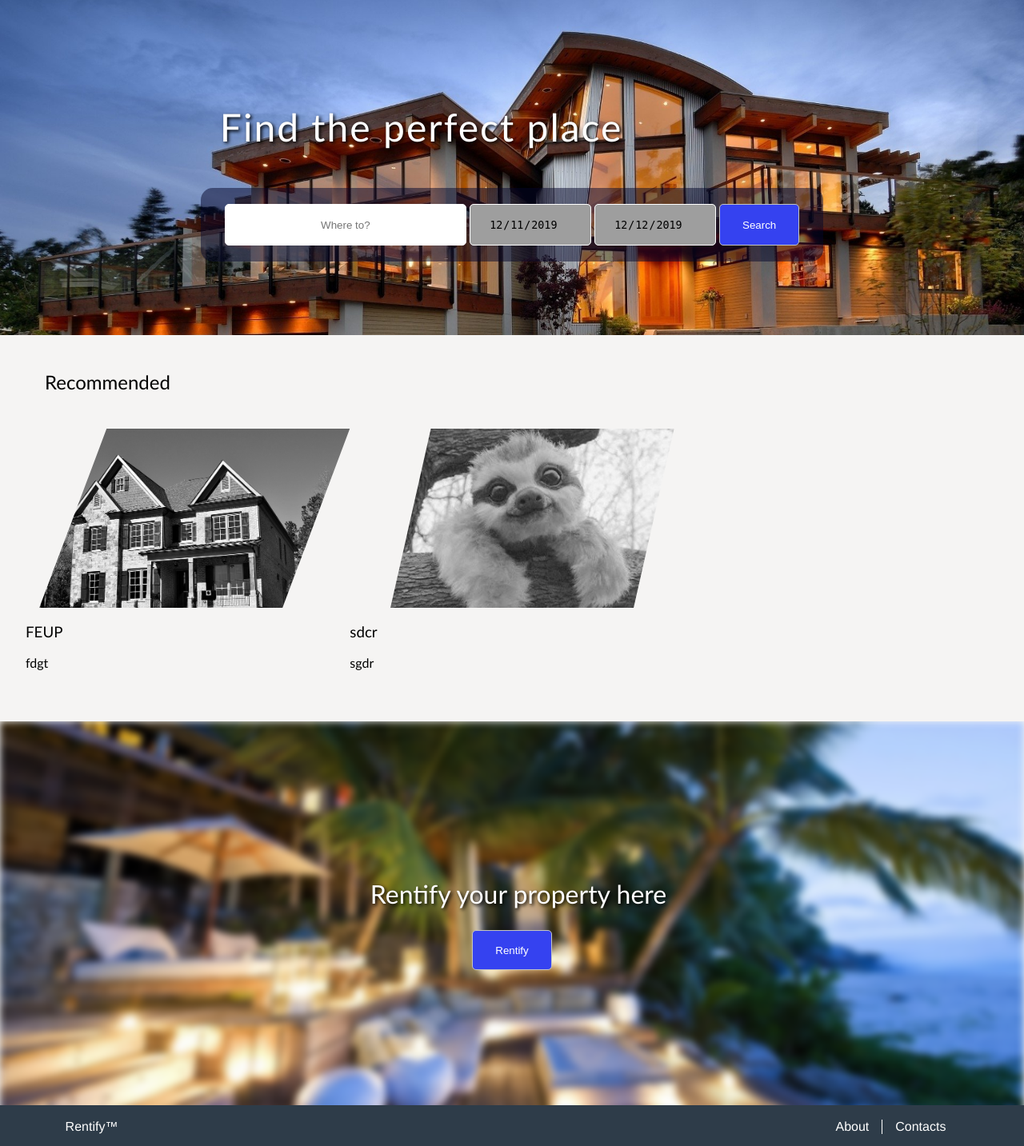
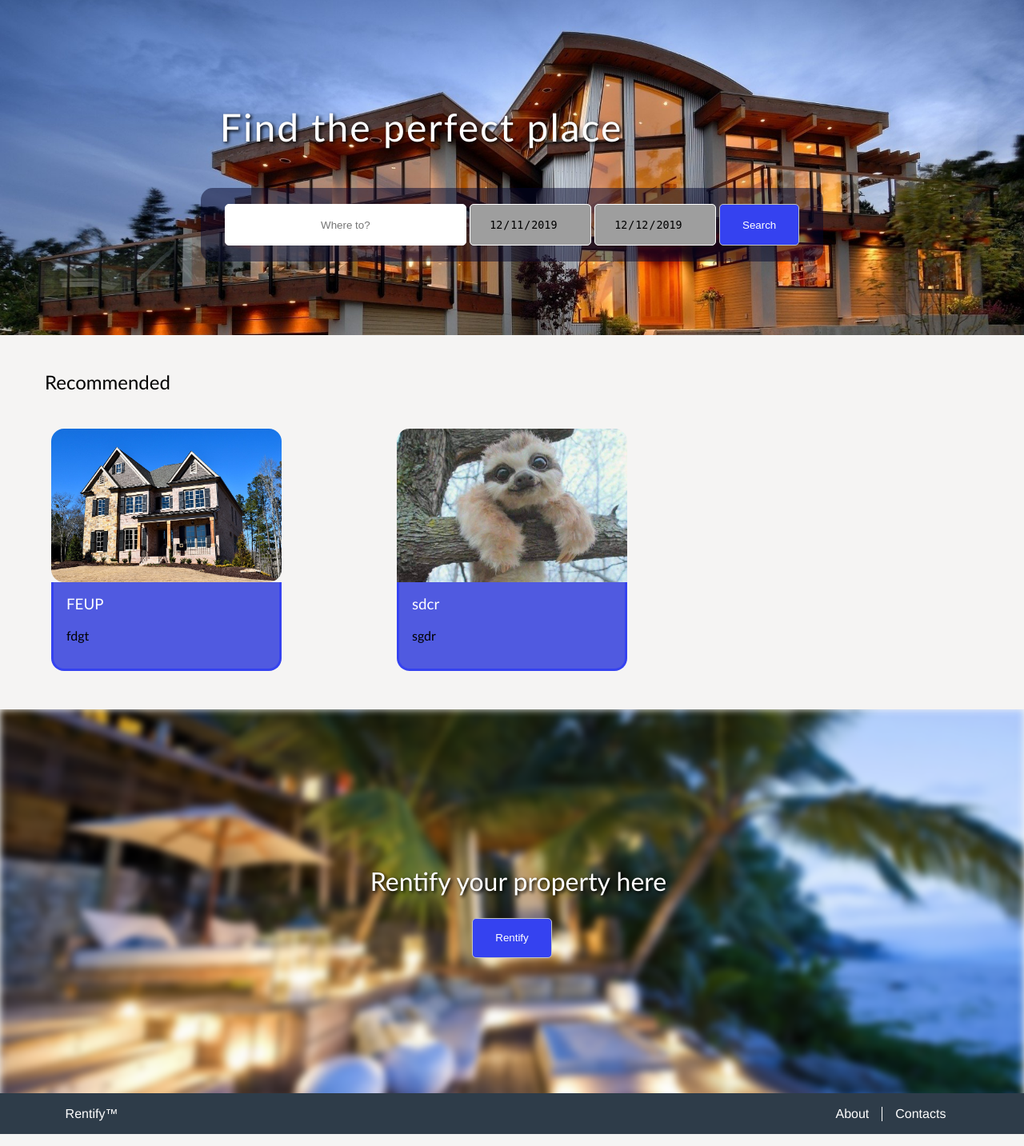
Before and after one commit to pemesteves/LTW_Project, a PHP site: page /pages/index.php in a window 1280 px wide. Shown: the part 81-1514 px from the top of the page at 80% size. Run offline with PHP 8.4, Linux system fonts and the light colour scheme; data comes from the database, SQL or seed files in the repository; both versions use the stored data as it was after the commit; grey boxes are pictures that could not be loaded.

Commit message:
Improved css on main page

```diff
--- a/css/main_page.css
+++ b/css/main_page.css
@@ -55,7 +55,9 @@
 
 #recommended ul {
     display: grid;
-    grid-template-columns: 1fr 1fr 1fr;
+    margin-left: 2em;
+    margin-right: 2em;
+    grid-template-columns: 1fr 0.5fr 1fr 0.5fr 1fr;
     padding: 0%;
 }
 
@@ -63,27 +65,44 @@
     list-style-type: none;
 }
 
+#recommended ul li:nth-child(1) {
+    grid-column: 1;
+}
+
+#recommended ul li:nth-child(2) {
+    grid-column: 3;
+}
+
+#recommended ul li:nth-child(3) {
+    grid-column: 5;
+}
+
+#recommended .info {
+    border: solid #3542f0;
+    border-width: 0em 0.2em 0.2em 0.2em;
+    border-bottom-right-radius: 1em;
+    border-bottom-left-radius: 1em;
+    background: #505ae0;
+    padding: 1em;
+}
+
 #recommended article h3 {
-    color: black;
+    color: white;
     font-weight: lighter;
+    margin-top: 0%;
 }
 
 #recommended .height_crop {
-    max-height: 14em;
+    max-height: 12em;
     overflow: hidden;
 }
 
 #recommended ul li article img {
     width: 100%;
-    filter: gray; /* IE5+ */
-    -webkit-filter: grayscale(1); /* Webkit Nightlies & Chrome Canary */
-    clip-path: polygon(25% 0%, 100% 0%, 75% 100%, 0% 100%);
-    -webkit-clip-path: polygon(25% 0%, 100% 0%, 75% 100%, 0% 100%);
+    border-radius: 1em;
 }
 
-#recommended ul li article img:hover {
-    filter: none;
-    -webkit-filter: grayscale(0);
+#recommended ul li:hover {
     cursor: pointer;
 }
 
--- a/pages/index.php
+++ b/pages/index.php
@@ -36,8 +36,10 @@
                         <div class="height_crop">
                             <img src="../images/<?=$recommendedArticle['image'] ?>" alt="<?=$recommendedArticle['image'] ?>"/>
                         </div>
-                        <h3><?=$recommendedArticle['title'] ?></h3>
-                        <p><?=$recommendedArticle['description'] ?></p>
+                        <div class="info">
+                            <h3><?=$recommendedArticle['title'] ?></h3>
+                            <p><?=$recommendedArticle['description'] ?></p>
+                        </div>
                     </article>
                 </li>
             <?php }
```
Also changed, not shown: database/data.db, images/miguel_pinto_69_house_3.jpg (added), images/miguel_pinto_69_login_mountain.jpg (added).
